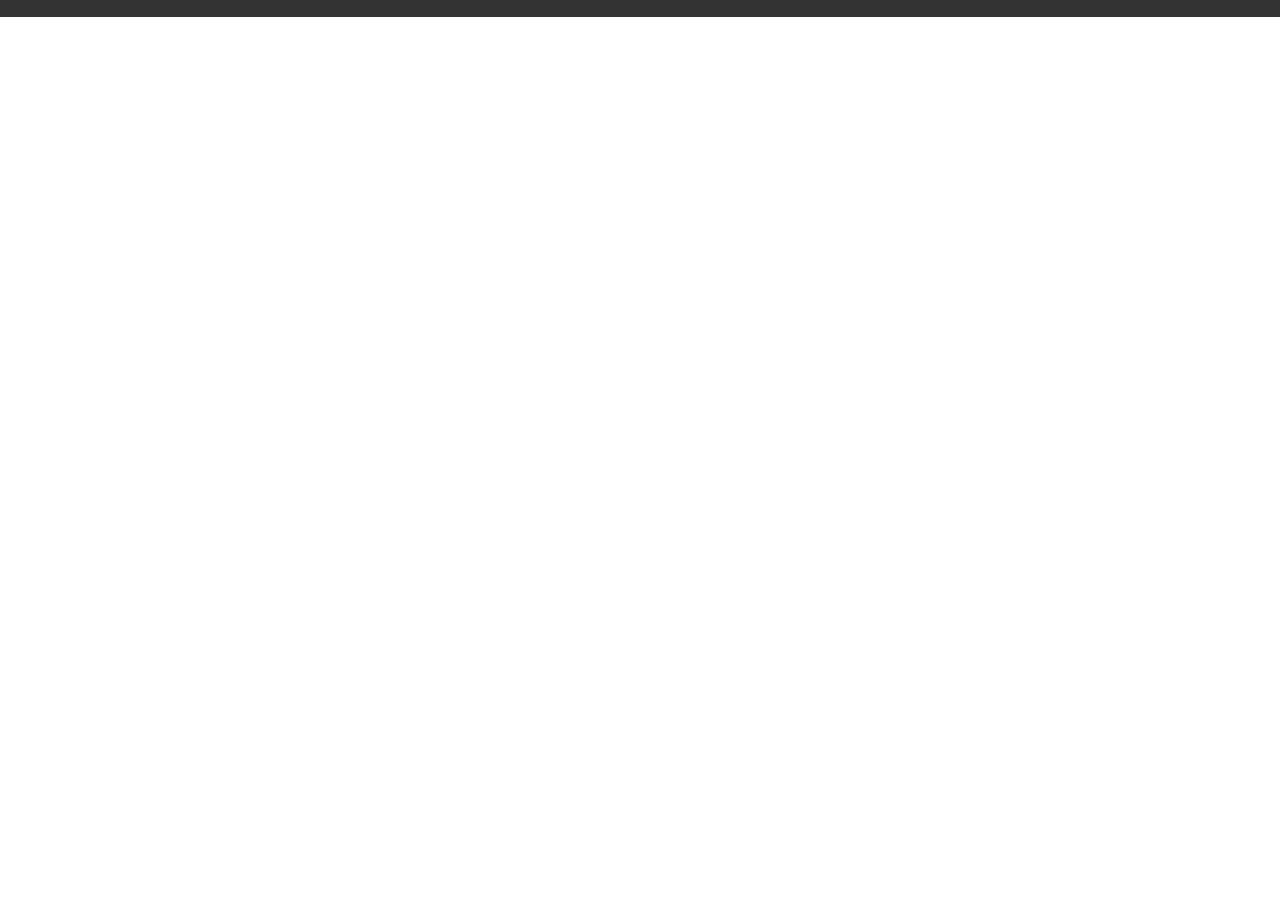
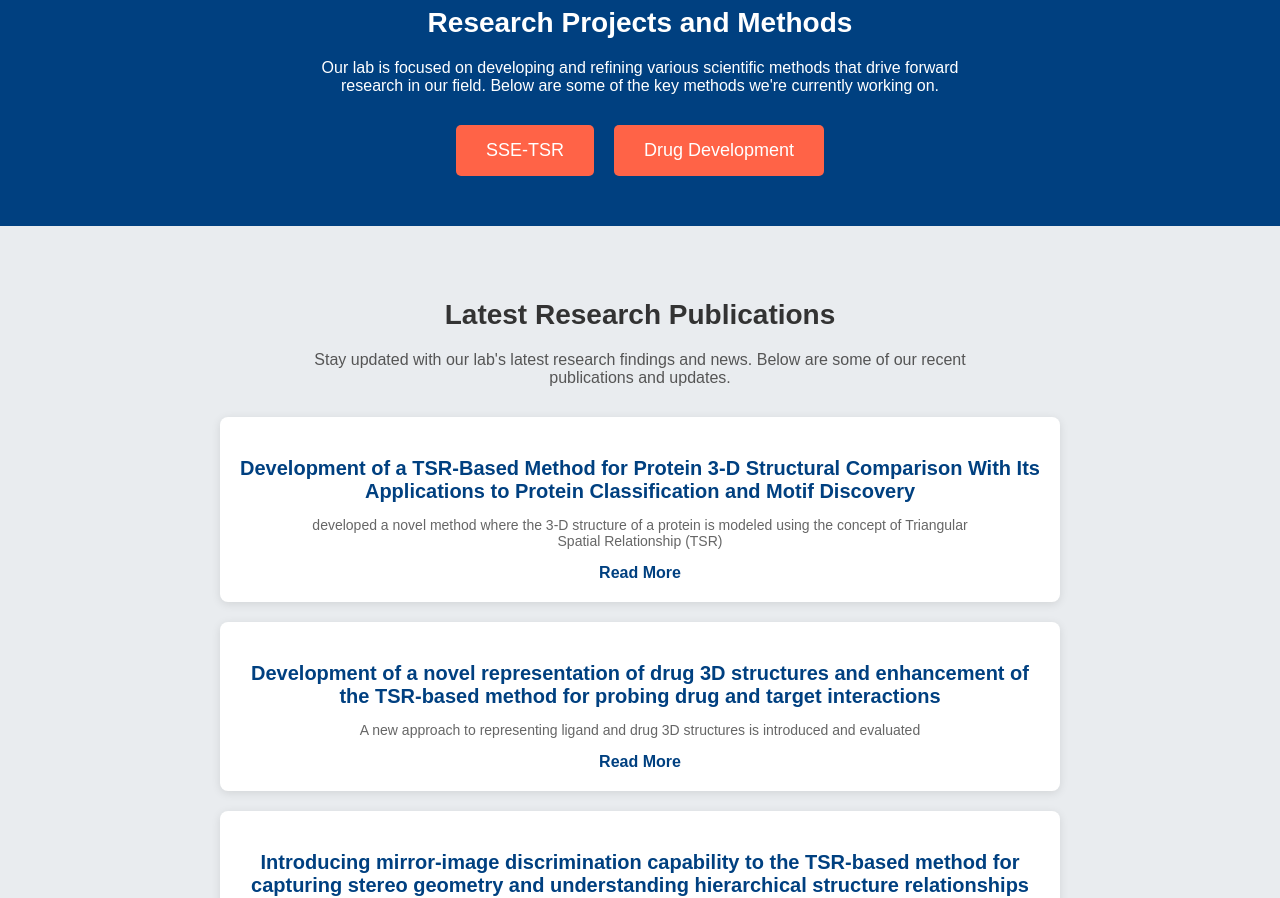
Before and after one commit to pooryakhajouie/TSR-WEB, a React (Create React App) app: page / in a window 1280 px wide. Shown: the part 1884-2782 px from the top of the page. Before the commit the page ends 1901 px from the top, so only its background shows below. Built offline with nearby package versions, Linux system fonts and the light colour scheme.

Commit message:
Contact us added

```diff
--- a/src/App.js
+++ b/src/App.js
@@ -14,6 +14,7 @@ import Community from './footer/Community';
 import Sourcecode from './footer/SourceCode';
 import Problems from './footer/Problems';
 import Home from './components/Home'
+import ContactUs from './components/ContactUs';
 import './App.css';
 
 const App = () => {
@@ -26,6 +27,7 @@ const App = () => {
         <div className="content">
           <Routes>
             <Route path="/" element={<Home />} />
+            <Route path="/contact" element={<ContactUs />} />
             <Route path="/people" element={<People />} />
             <Route path="/community" element={<Community />} />
             <Route path="/source-code" element={<Sourcecode />} />
--- /dev/null
+++ b/src/components/ContactUs.css
@@ -0,0 +1,59 @@
+.contact-us-container {
+    padding: 50px;
+    /* max-width: 800px; */
+    width: 40%;
+    margin: auto;
+}
+
+.contact-form {
+    display: flex;
+    flex-direction: column;
+    padding: 30px;
+    padding-right: 60px;
+    border: 2px solid #ddd; /* Add frame around the form */
+    border-radius: 10px; /* Rounded corners for the frame */
+    background-color: #f9f9f9; /* Slight background color to make the form stand out */
+    box-shadow: 0px 4px 8px rgba(0, 0, 0, 0.1); /* Add a subtle shadow */
+}
+
+.form-group {
+    margin-bottom: 20px;
+}
+
+.form-group label {
+    margin-bottom: 8px;
+    display: block;
+    font-weight: bold;
+}
+
+.form-group input,
+.form-group textarea {
+    width: 100%;
+    padding: 15px; /* Increase padding for larger input fields */
+    border: 1px solid #ccc;
+    border-radius: 5px;
+    font-size: 16px; /* Larger text size for better readability */
+}
+
+.form-group textarea {
+    height: 200px; /* Increase height for the message box */
+    resize: vertical; /* Allow resizing only vertically */
+}
+
+.submit-button {
+    width: 30%; /* Fixed width for the button */
+    align-self: center; /* Center the button */
+    background-color: #ff6347;
+    color: white;
+    padding: 15px 30px;
+    border: none;
+    border-radius: 5px;
+    cursor: pointer;
+    font-size: 18px;
+    font-weight: bold;
+    text-align: center;
+}
+
+.submit-button:hover {
+    background-color: #ff4500;
+}
--- /dev/null
+++ b/src/components/ContactUs.js
@@ -0,0 +1,43 @@
+import React, { useState } from 'react';
+import './ContactUs.css';
+
+const ContactUs = () => {
+  const [formData, setFormData] = useState({
+    name: '',
+    email: '',
+    message: '',
+  });
+
+  const handleChange = (e) => {
+    setFormData({ ...formData, [e.target.name]: e.target.value });
+  };
+
+  const handleSubmit = (e) => {
+    e.preventDefault();
+    // Handle form submission logic here
+    console.log('Form data submitted:', formData);
+  };
+
+  return (
+    <div className="contact-us-container">
+      <h2>Contact Us</h2>
+      <form className="contact-form" onSubmit={handleSubmit}>
+        <div className="form-group">
+          <label htmlFor="name">Name:</label>
+          <input type="text" id="name" name="name" value={formData.name} onChange={handleChange} required />
+        </div>
+        <div className="form-group">
+          <label htmlFor="email">Email:</label>
+          <input type="email" id="email" name="email" value={formData.email} onChange={handleChange} required />
+        </div>
+        <div className="form-group">
+          <label htmlFor="message">Message:</label>
+          <textarea id="message" name="message" value={formData.message} onChange={handleChange} required></textarea>
+        </div>
+        <button type="submit" className="submit-button">Send Message</button>
+      </form>
+    </div>
+  );
+};
+
+export default ContactUs;
--- a/src/components/Home.css
+++ b/src/components/Home.css
@@ -21,7 +21,7 @@
   }
 
   .hero-content {
-    max-width: 800px;
+    max-width: 900px;
     z-index: 2;
   }
 
@@ -147,3 +147,138 @@
     font-size: 1.2rem;
     color: #888; /* Lighter text to indicate placeholder status */
   }
+
+  /*other methods section */
+
+  .research-projects-section {
+    padding: 50px 20px;
+    text-align: center;
+    background-color: #004080; /* Light background for contrast */
+  }
+
+  .research-projects-section h2 {
+    font-size: 28px;
+    margin-bottom: 20px;
+    color: white;
+  }
+
+  .research-projects-section p {
+    font-size: 16px;
+    margin-bottom: 30px;
+    color: white;
+    max-width: 700px;
+    margin-left: auto;
+    margin-right: auto;
+  }
+
+  .research-buttons {
+    display: flex;
+    justify-content: center;
+    gap: 20px;
+  }
+
+  .research-button {
+    background-color: #ff6347;
+    color: white;
+    padding: 10px 20px;
+    text-decoration: none;
+    font-size: 16px;
+    border-radius: 5px;
+    transition: background-color 0.3s ease;
+  }
+
+  .research-button:hover {
+    background-color: #ff4500;
+  }
+
+  /* publications section */
+
+  .publications-section {
+    padding: 50px 20px;
+    text-align: center;
+    background-color: #e9ecef; /* Light gray background for contrast */
+  }
+
+  .publications-section h2 {
+    font-size: 28px;
+    margin-bottom: 20px;
+    color: #333;
+  }
+
+  .publications-section p {
+    font-size: 16px;
+    margin-bottom: 30px;
+    color: #555;
+    max-width: 700px;
+    margin-left: auto;
+    margin-right: auto;
+  }
+
+  .publications-list {
+    display: flex;
+    flex-direction: column;
+    align-items: center;
+  }
+
+  .publication-item {
+    background-color: white;
+    padding: 20px;
+    margin-bottom: 20px;
+    width: 100%;
+    max-width: 800px;
+    border-radius: 8px;
+    box-shadow: 0 2px 10px rgba(0, 0, 0, 0.1);
+  }
+
+  .publication-item h3 {
+    font-size: 20px;
+    margin-bottom: 10px;
+    color: #004080;
+  }
+
+  .publication-item p {
+    font-size: 14px;
+    margin-bottom: 15px;
+    color: #666;
+  }
+
+  .publication-link {
+    color: #004080;
+    text-decoration: none;
+    font-weight: bold;
+  }
+
+  .publication-link:hover {
+    text-decoration: underline;
+  }
+
+  /* contact us section */
+
+  .cta-section {
+    text-align: center;
+    padding: 50px;
+    background-color: #f5f5f5;
+  }
+
+  .cta-section h2 {
+    margin-bottom: 20px;
+    font-size: 28px;
+  }
+
+  .cta-section p {
+    margin-bottom: 30px;
+    font-size: 18px;
+  }
+
+  .cta-button {
+    background-color: #ff6347;
+    color: white;
+    padding: 15px 30px;
+    text-decoration: none;
+    border-radius: 5px;
+    font-size: 18px;
+  }
+
+  .cta-button:hover {
+    background-color: #ff4500;
+  }
--- a/src/components/Home.js
+++ b/src/components/Home.js
@@ -1,4 +1,5 @@
 import React from 'react';
+import { NavLink } from 'react-router-dom';
 import './Home.css';
 
 const Home = () => {
@@ -42,6 +43,61 @@ const Home = () => {
           </div>
         </div>
       </section>
+
+      {/* Research Projects and Methods Section */}
+      <section className="research-projects-section">
+        <h2>Research Projects and Methods</h2>
+        <p>
+          Our lab is focused on developing and refining various scientific methods
+          that drive forward research in our field. Below are some of the key
+          methods we're currently working on.
+        </p>
+        <div className="research-buttons">
+          <NavLink to="/other-method/item1" className="cta-button">SSE-TSR</NavLink>
+          <NavLink to="/other-method/item2" className="cta-button">Drug Development</NavLink>
+          {/* More buttons can be added as more methods are developed */}
+        </div>
+      </section>
+
+      {/* Latest News/Research Publications Section */}
+      <section className="publications-section">
+        <h2>Latest Research Publications</h2>
+        <p>
+          Stay updated with our lab's latest research findings and news. Below are
+          some of our recent publications and updates.
+        </p>
+
+        <div className="publications-list">
+          <div className="publication-item">
+            <h3>Development of a TSR-Based Method for Protein 3-D Structural Comparison With Its Applications to Protein Classification and Motif Discovery</h3>
+            <p>
+            developed a novel method where the 3-D structure of a protein is modeled using the concept of Triangular Spatial Relationship (TSR)
+            </p>
+            <a href="https://www.frontiersin.org/journals/chemistry/articles/10.3389/fchem.2020.602291/full" className="publication-link" target="_blank" rel="noopener noreferrer">Read More</a>
+          </div>
+          <div className="publication-item">
+            <h3>Development of a novel representation of drug 3D structures and enhancement of the TSR-based method for probing drug and target interactions</h3>
+            <p>
+                A new approach to representing ligand and drug 3D structures is introduced and evaluated
+            </p>
+            <a href="https://www.sciencedirect.com/science/article/pii/S1476927124001051" className="publication-link" target="_blank" rel="noopener noreferrer">Read More</a>
+          </div>
+          <div className="publication-item">
+            <h3>Introducing mirror-image discrimination capability to the TSR-based method for capturing stereo geometry and understanding hierarchical structure relationships of protein receptor family</h3>
+            <p>
+                Mirror-image discrimination capability is introduced into the Triangular Spatial Relationship (TSR)-based key generation formula to capture stereo geometry
+            </p>
+            <a href="https://www.sciencedirect.com/science/article/pii/S1476927123000154" className="publication-link" target="_blank" rel="noopener noreferrer">Read More</a>
+          </div>
+        </div>
+      </section>
+
+      {/* Call to Action (Contact Us) Section */}
+      <section className="cta-section">
+        <h2>Ready to Collaborate?</h2>
+        <p>If you're interested in learning more about our research or want to work with us, we'd love to hear from you.</p>
+        <NavLink to="/contact" className="cta-button">Contact Us</NavLink>
+      </section>
     </div>
   );
 };
```
